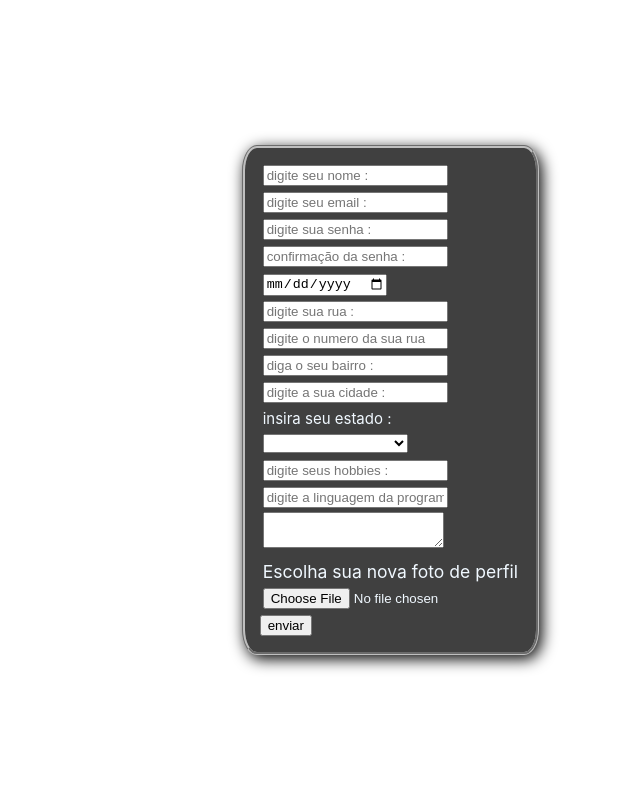
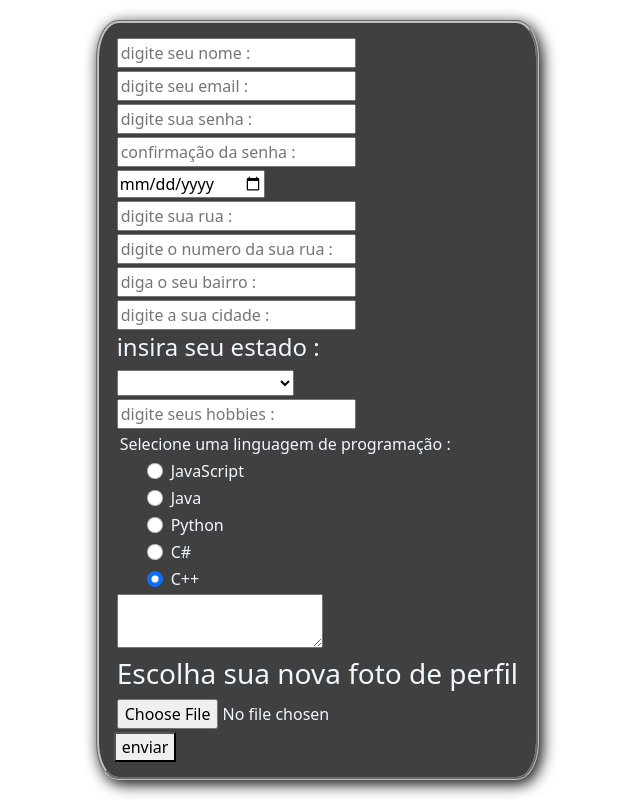
Before and after one commit to guilhermepassos1/trabalhoVUE, a Vue app: page / in a window 1280 px wide. Shown: the whole page, without its empty margins (98-738 px from the left). Built offline with nearby package versions, Linux system fonts and the light colour scheme.

Commit message:
coloquei o checkbox para selecionar a linguagem

```diff
--- a/package.json
+++ b/package.json
@@ -10,6 +10,7 @@
     "format": "prettier --write src/"
   },
   "dependencies": {
+    "bootstrap": "^5.2.3",
     "vue": "^3.2.47"
   },
   "devDependencies": {
--- a/src/App.vue
+++ b/src/App.vue
@@ -12,12 +12,12 @@ const enderecobairro = ref('')
 const cidade = ref('')
 const estado = ref('')
 const hobbies = ref([])
-const linguagem = ref([])
+const linguagem = ref(['JavaScript', 'Java', 'Python', 'C#', 'C++'])
 const biografia = ref('')
 
 
 
-const novaLinguagem = ref('')
+
 const novoHobbie = ref('')
 
 const aparecer = ref(false)
@@ -110,8 +110,43 @@ function handleFileUpload(e) {
       <div class="hobbies"><input type="text" v-model="novoHobbie" @keypress.enter="hobbies.push(novoHobbie); novoHobbie = ''" placeholder="digite seus hobbies :" /></div>
 
       <div class="linguagem">
-        <input type="text" v-model="novaLinguagem" @keypress.enter="linguagem.push(novaLinguagem); novaLinguagem = ''" placeholder="digite a linguagem da programação :" />
-      </div>
+        <div>Selecione uma linguagem de programação :</div>
+        <div class="form-check">
+        <div class="form-check">
+  <input class="form-check-input" type="radio" v-model="linguagem[0]" name="flexRadioDefault" value="JavaScript" id="flexRadioDefault1" checked>
+  <label class="form-check-label" for="flexRadioDefault1">
+    {{ linguagem[0] }}
+  </label>
+</div>
+<div class="form-check">
+  <input class="form-check-input" type="radio" v-model="linguagem[1]" name="flexRadioDefault" value="Java" id="flexRadioDefault2" >
+  <label class="form-check-label" for="flexRadioDefault2">
+{{ linguagem[1] }}
+  </label>
+</div>
+
+<div class="form-check">
+  <input class="form-check-input" type="radio" v-model="linguagem[2]" name="flexRadioDefault" value="Python" id="flexRadioDefault3" >
+  <label class="form-check-label" for="flexRadioDefault3">
+{{ linguagem[2] }}
+  </label>
+</div>
+
+<div class="form-check">
+  <input class="form-check-input" type="radio" v-model="linguagem[3]" name="flexRadioDefault" value="C#" id="flexRadioDefault4" >
+  <label class="form-check-label" for="flexRadioDefault4">
+{{ linguagem[3] }}
+  </label>
+</div>
+
+<div class="form-check">
+  <input class="form-check-input" type="radio" v-model="linguagem[4]" name="flexRadioDefault" value="C++" id="flexRadioDefault5" >
+  <label class="form-check-label" for="flexRadioDefault5">
+{{ linguagem[4] }}
+  </label>
+</div>
+  </div>
+    </div>
       <div class="biografia">
         <textarea v-model="biografia" v-on:keypress="enviar = false"></textarea>
 
@@ -156,6 +191,8 @@ function handleFileUpload(e) {
     <button type="submit" @click="validacao"> Editar</button>
 
   </div>
+
+
 </template>
 
 <style>
--- a/src/main.js
+++ b/src/main.js
@@ -2,5 +2,8 @@ import { createApp } from 'vue'
 import App from './App.vue'
 
 import './assets/main.css'
+import  'bootstrap/dist/css/bootstrap.min.css'
+import 'bootstrap'
+
 
 createApp(App).mount('#app')
```
Also changed, not shown: 1 other file (tests, documents, lock files or other folders).
